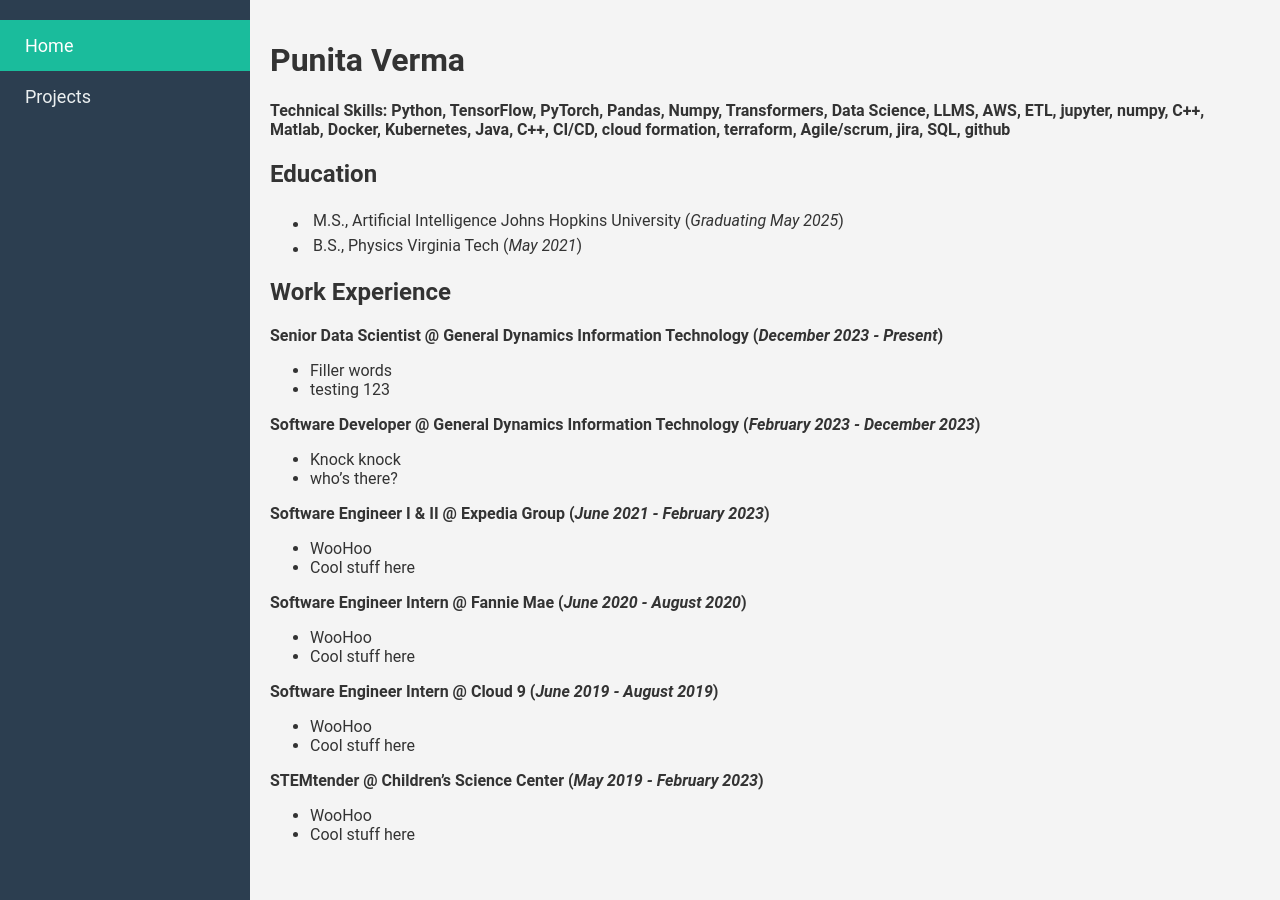
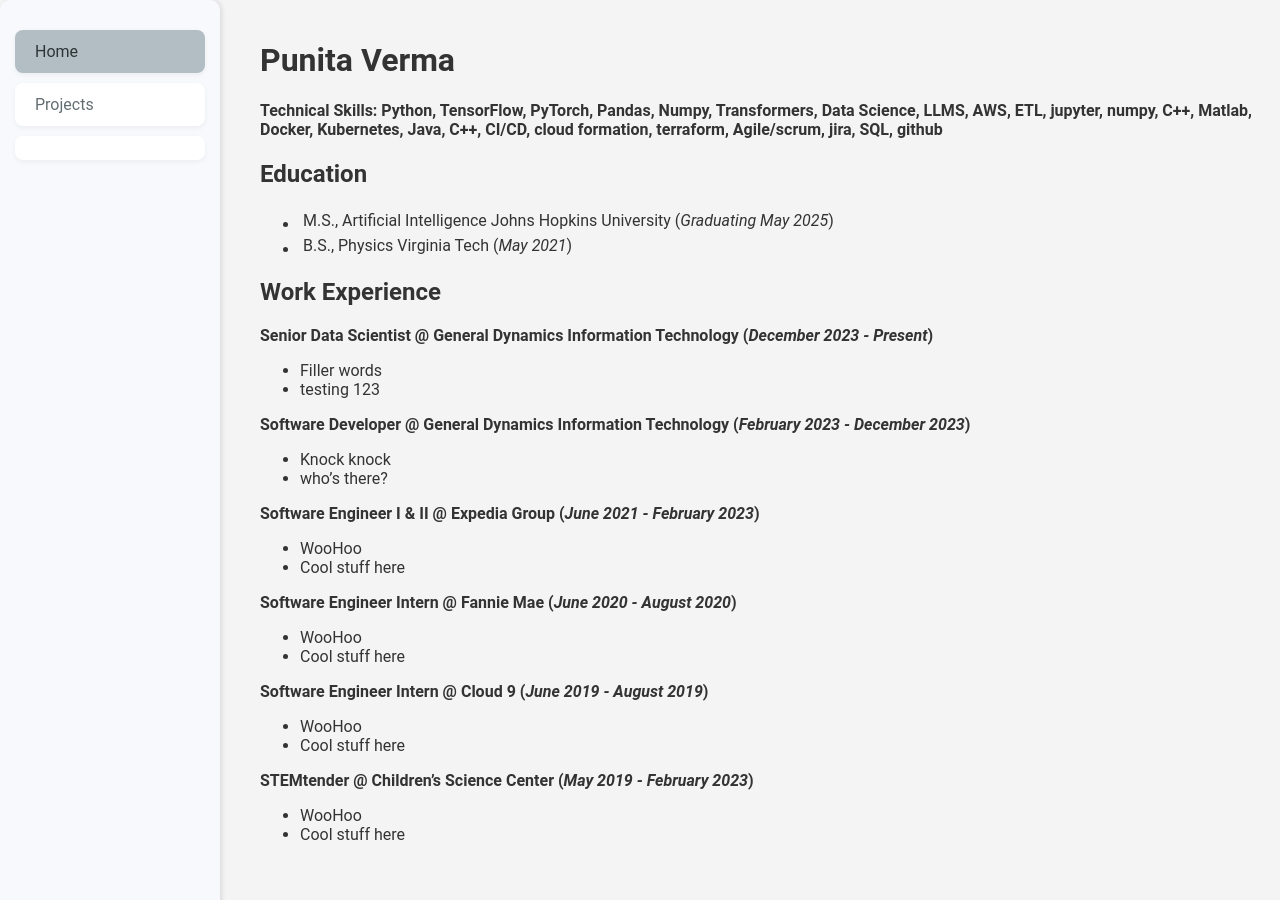
Before and after one commit to p9verma/punitaverma.github-io, a Jekyll site: the page built from index.md, in a window 1280 px wide. Built offline with Jekyll 4.4.1, drawn with Linux system fonts in a browser that asks for light colours; our own code applies the rules of GitHub Pages for plain Markdown files.

Commit message:
update bar style

```diff
--- a/assets/main.css
+++ b/assets/main.css
@@ -8,38 +8,44 @@ body {
 
 .sidenav {
     height: 100%;
-    width: 250px;
+    width: 220px;
+    background-color: #f7f9fc; /* Light pastel background */
     position: fixed;
     top: 0;
     left: 0;
-    background-color: #2c3e50;
     padding-top: 20px;
-    transition: width 0.3s;
+    border-radius: 10px;
+    box-shadow: 2px 0 5px rgba(0, 0, 0, 0.1);
+    transition: all 0.3s ease;
 }
 
 .sidenav a {
-    padding: 15px 25px;
+    padding: 12px 20px;
+    margin: 10px 15px;
+    display: block;
+    font-family: 'Roboto', sans-serif; /* Sans-serif modern font */
+    font-size: 16px;
+    color: #636e72; /* Light grey text */
+    background-color: #ffffff;
     text-decoration: none;
-    font-size: 18px;
-    color: #ecf0f1;
-    display: block;
-    transition: background-color 0.3s, color 0.3s;
+    border-radius: 8px;
+    transition: background-color 0.3s ease, color 0.3s ease;
+    box-shadow: 0 2px 5px rgba(0, 0, 0, 0.05);
 }
 
 .sidenav a:hover {
-    background-color: #34495e;
-    color: #1abc9c;
+    background-color: #dfe6e9; /* Light hover effect */
+    color: #2d3436; /* Darker hover text */
 }
 
 .sidenav a.active {
-    background-color: #1abc9c;
-    color: white;
+    background-color: #b2bec3; /* Active link background */
+    color: #2d3436;
 }
 
 .main-content {
-    margin-left: 250px;
+    margin-left: 240px;
     padding: 20px;
-    transition: margin-left 0.3s;
 }
 
 @media (max-width: 768px) {
```
